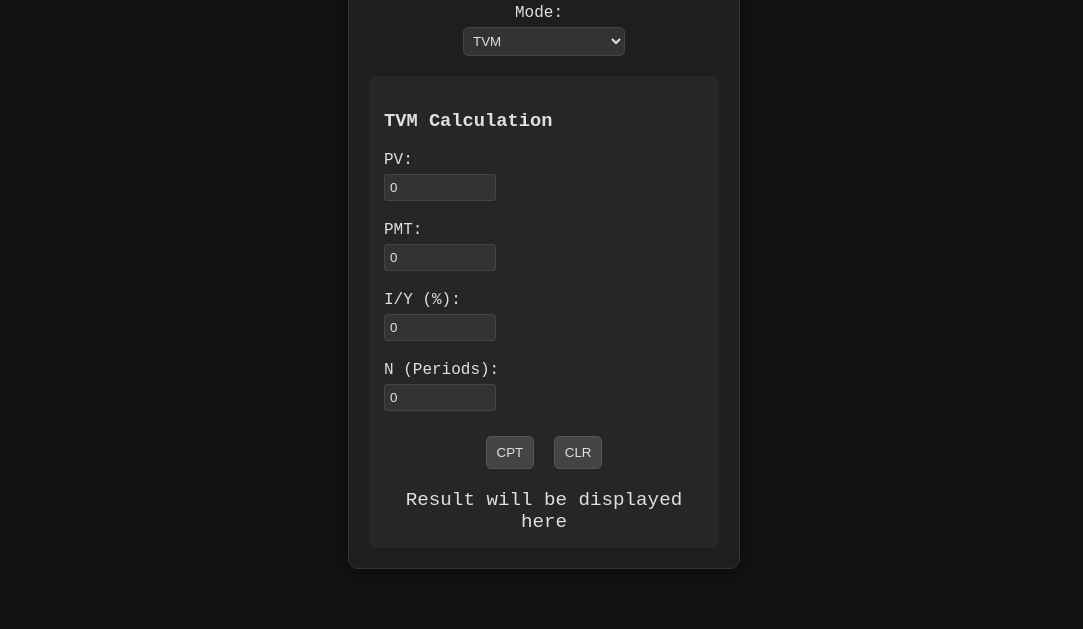
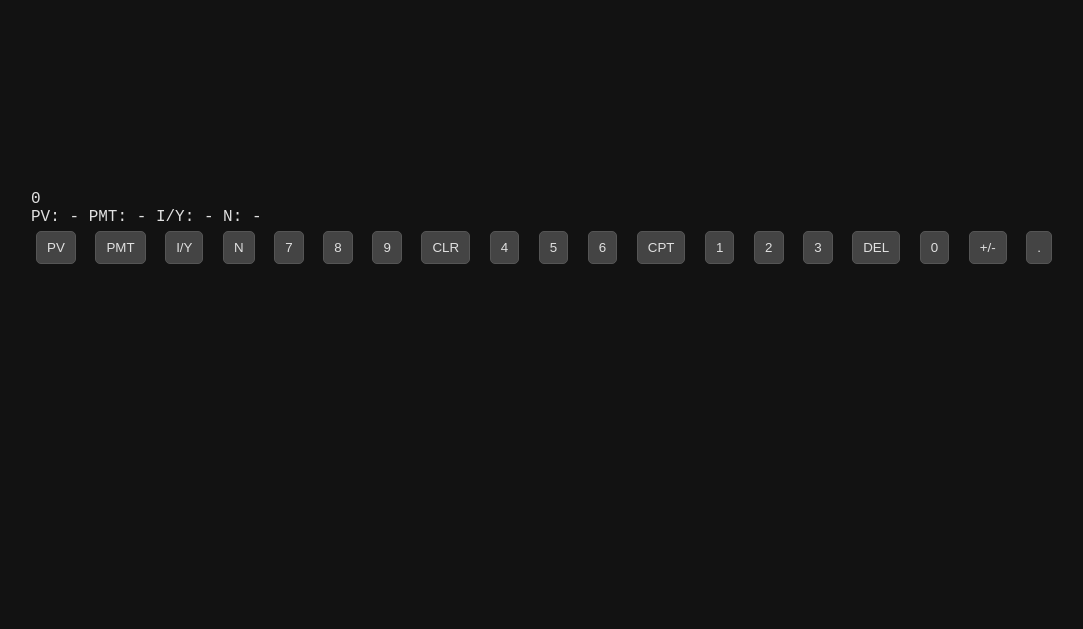
Before and after one commit to Shin-Ramyun/notion-widgets, a plain HTML site: page BA II PLUS/index.html in a window 1280 px wide. Shown: the part 171-800 px from the top of the page, without its empty margins (96-1179 px from the left). Drawn offline with Linux system fonts and the light colour scheme.

Commit message:
Update index.html

```diff
--- a/BA II PLUS/index.html
+++ b/BA II PLUS/index.html
@@ -1,30 +1,56 @@
 <!DOCTYPE html>
 <html lang="en">
 <head>
-  <meta charset="UTF-8">
-  <meta name="viewport" content="width=device-width, initial-scale=1.0">
-  <title>BA II Plus Financial Calculator</title>
-  <link rel="stylesheet" href="styles.css">
+  <meta charset="UTF-8" />
+  <meta name="viewport" content="width=device-width, initial-scale=1.0" />
+  <title>BA II Plus Simulator</title>
+  <link rel="stylesheet" href="styles.css" />
 </head>
 <body>
-  <div class="calculator-container">
-    <h2 class="title">BA II Plus Financial Calculator</h2>
+  <div class="calc-container">
+    <!-- Digital Display -->
+    <div id="calc-display" class="calc-display">0</div>
+    <!-- Assigned Values Review -->
+    <div class="assigned-values" id="assigned-values">
+      <span>PV: <span id="val-pv">-</span></span>
+      <span>PMT: <span id="val-pmt">-</span></span>
+      <span>I/Y: <span id="val-iy">-</span></span>
+      <span>N: <span id="val-n">-</span></span>
+    </div>
+    <!-- Keypad Buttons -->
+    <div class="calc-buttons">
+      <!-- Row 1: Function Keys -->
+      <button class="btn func" data-func="PV">PV</button>
+      <button class="btn func" data-func="PMT">PMT</button>
+      <button class="btn func" data-func="IY">I/Y</button>
+      <button class="btn func" data-func="N">N</button>
 
-    <!-- Mode Selection -->
-    <div class="mode-selection">
-      <label for="modeSelect">Mode:</label>
-      <select id="modeSelect" onchange="switchMode()">
-         <option value="TVM" selected>TVM</option>
-         <option value="CF">Cash Flow (NPV/IRR)</option>
-         <option value="BOND">Bond</option>
-         <option value="DEP">Depreciation</option>
-      </select>
+      <!-- Row 2: 7, 8, 9, CLR -->
+      <button class="btn num" data-num="7">7</button>
+      <button class="btn num" data-num="8">8</button>
+      <button class="btn num" data-num="9">9</button>
+      <button class="btn op" data-op="CLR">CLR</button>
+
+      <!-- Row 3: 4, 5, 6, CPT -->
+      <button class="btn num" data-num="4">4</button>
+      <button class="btn num" data-num="5">5</button>
+      <button class="btn num" data-num="6">6</button>
+      <button class="btn op" data-op="CPT">CPT</button>
+
+      <!-- Row 4: 1, 2, 3, DEL -->
+      <button class="btn num" data-num="1">1</button>
+      <button class="btn num" data-num="2">2</button>
+      <button class="btn num" data-num="3">3</button>
+      <button class="btn op" data-op="DEL">DEL</button>
+
+      <!-- Row 5: 0, +/–, . -->
+      <button class="btn num" data-num="0">0</button>
+      <button class="btn op" data-op="+/-">+/-</button>
+      <button class="btn num" data-num=".">.</button>
+      <!-- You may leave the fourth cell in this row blank for balance -->
+      <div class="btn-placeholder"></div>
     </div>
-
-    <!-- Calculation Area: The module's content is injected here -->
-    <div id="calcArea"></div>
   </div>
-
   <script src="script.js"></script>
 </body>
 </html>
```
